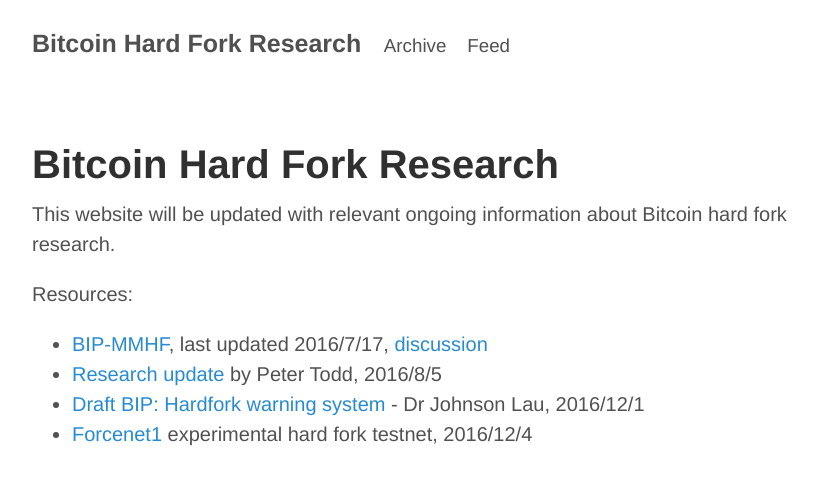
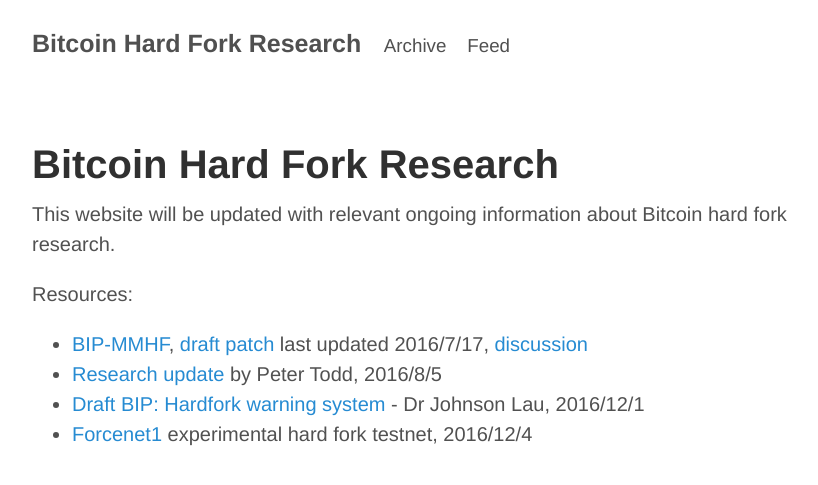
Before and after one commit to bitcoinhardforkresearch/bitcoinhardforkresearch.github.io, a Jekyll site: the page built from _posts/2016-12-05-welcome.md, in a window 1280 px wide. Shown: the top 485 px of the page, without its empty margins (228-1046 px from the left). Built offline with Jekyll 4.4.1, drawn with Linux system fonts in a browser that asks for light colours.

Commit message:
Add patch

```diff
--- a/_posts/2016-12-05-welcome.md
+++ b/_posts/2016-12-05-welcome.md
@@ -7,7 +7,7 @@
 
 Resources:
 
-- [BIP-MMHF](https://github.com/luke-jr/bips/blob/bip-mmhf/bip-mmhf.mediawiki), last updated 2016/7/17, [discussion](https://lists.linuxfoundation.org/pipermail/bitcoin-dev/2016-February/012377.html)
+- [BIP-MMHF](https://github.com/luke-jr/bips/blob/bip-mmhf/bip-mmhf.mediawiki), [draft patch](https://github.com/luke-jr/bitcoin/compare/bc94b87%E2%80%A6luke-jr:hardfork2016) last updated 2016/7/17, [discussion](https://lists.linuxfoundation.org/pipermail/bitcoin-dev/2016-February/012377.html)
 - [Research update](https://petertodd.org/2016/hardforks-after-the-segwit-blocksize-increase) by Peter Todd, 2016/8/5
 - [Draft BIP: Hardfork warning system](https://lists.linuxfoundation.org/pipermail/bitcoin-dev/2016-December/013332.html) - Dr Johnson Lau, 2016/12/1
 - [Forcenet1](https://lists.linuxfoundation.org/pipermail/bitcoin-dev/2016-December/013338.html) experimental hard fork testnet, 2016/12/4
```
